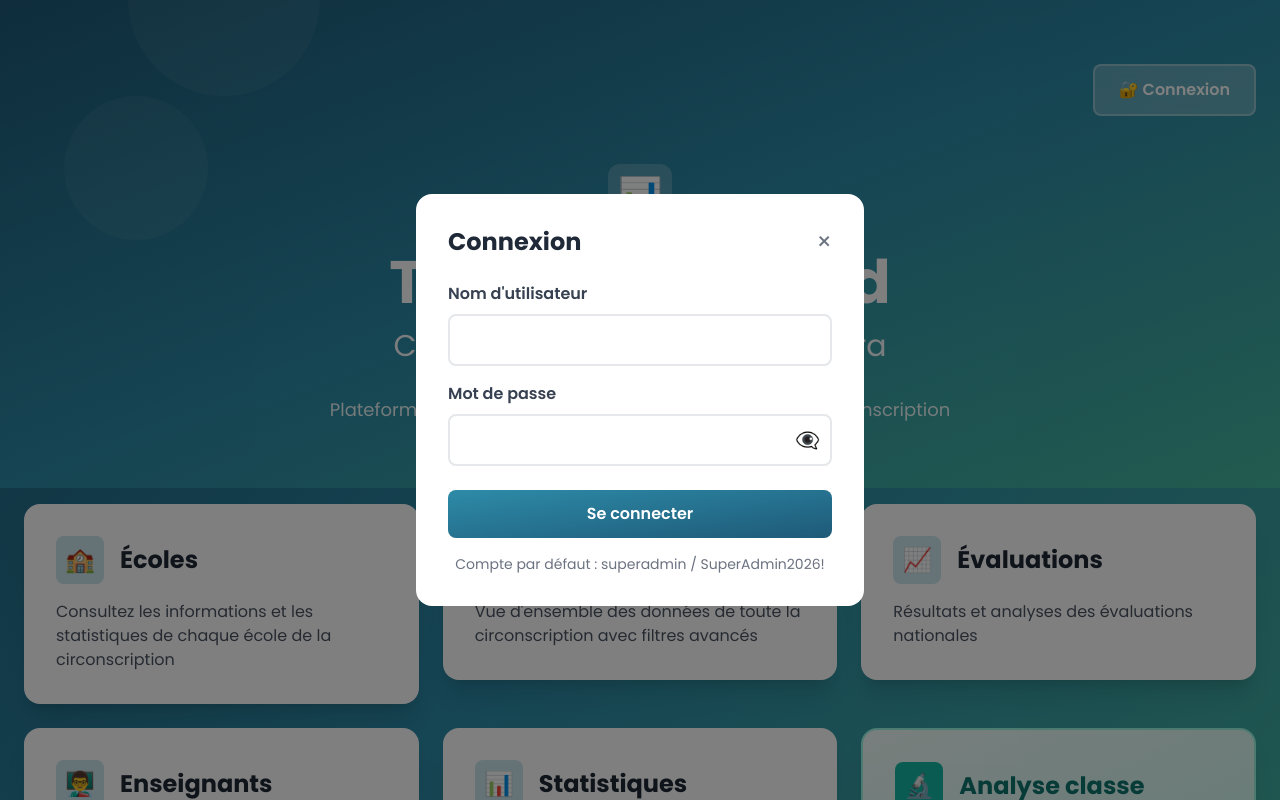
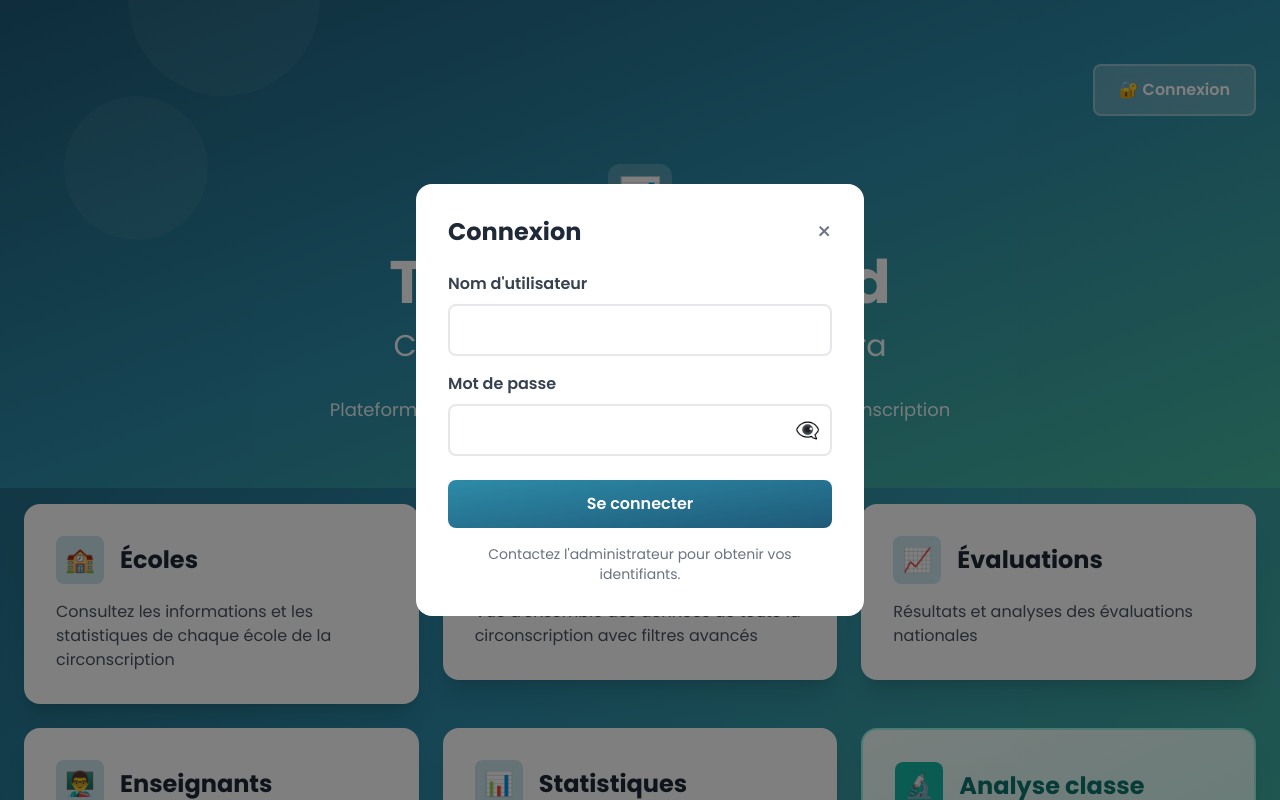
Before and after one commit to dragonkaiser973-cell/tableau-bord-circonscription-cayenne-2, a Next.js app: page / in a window 1280 px wide. Both pictures are taken after a click on the button "🔐 Connexion". Shown: the top 800 px of the page. Built offline with nearby package versions, Linux system fonts and the light colour scheme; no server answers; the database is empty.

Commit message:
security: suppression identifiants superadmin affichés publiquement

```diff
--- a/app/page.tsx
+++ b/app/page.tsx
@@ -354,7 +354,7 @@ export default function HomePage() {
             </form>
 
             <p className="text-sm text-gray-500 mt-4 text-center">
-              Compte par défaut : superadmin / SuperAdmin2026!
+              Contactez l&apos;administrateur pour obtenir vos identifiants.
             </p>
           </div>
         </div>
```
